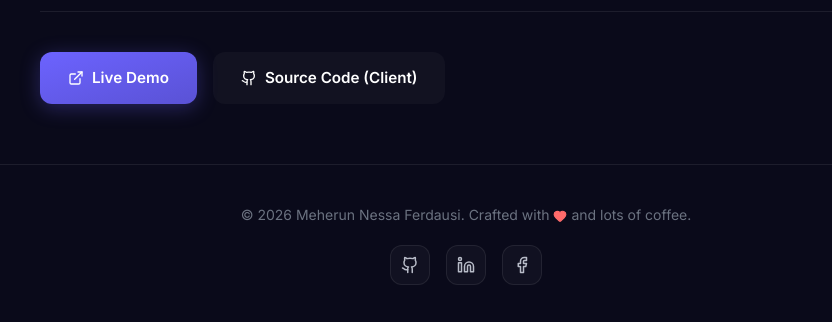
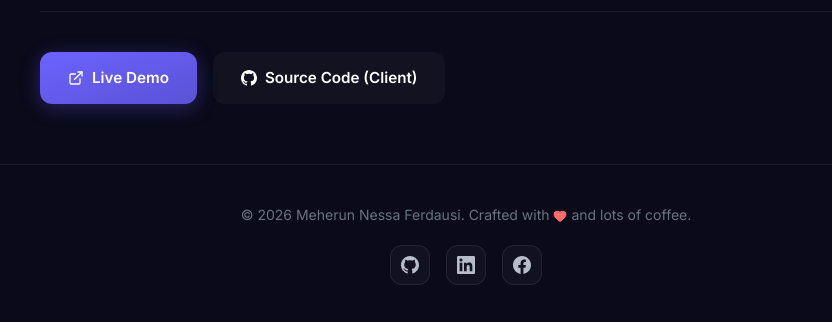
Before and after one commit to meheroon/portfolio, a Next.js app in the folder portfolio-next/: page /projects/fable in a window 1280 px wide. Shown: the part 1417-1739 px from the top of the page, without its empty margins (174-1006 px from the left). Built offline with nearby package versions, Linux system fonts and the light colour scheme.

Commit message:
Fix lucide-react brand icon errors - use custom SVG icons for GitHub, LinkedIn, Facebook

```diff
--- a/portfolio-next/components/contact/ContactInfo.tsx
+++ b/portfolio-next/components/contact/ContactInfo.tsx
@@ -2,13 +2,14 @@
 
 import { personalInfo } from "@/lib/data";
 import ScrollReveal from "@/components/ui/ScrollReveal";
-import { Mail, Linkedin, Facebook, Github, Phone, MessageCircle } from "lucide-react";
+import { Mail, Phone, MessageCircle } from "lucide-react";
+import { GithubIcon, LinkedinIcon, FacebookIcon } from "@/components/ui/Icons";
 
 const contactItems = [
   { icon: Mail, label: "Email", value: personalInfo.email, href: `mailto:${personalInfo.email}` },
-  { icon: Linkedin, label: "LinkedIn", value: "Meherun Nessa Ferdausi", href: personalInfo.social.linkedin },
-  { icon: Facebook, label: "Facebook", value: "rooonroon", href: personalInfo.social.facebook },
-  { icon: Github, label: "GitHub", value: "meheroon", href: personalInfo.social.github },
+  { icon: LinkedinIcon, label: "LinkedIn", value: "Meherun Nessa Ferdausi", href: personalInfo.social.linkedin },
+  { icon: FacebookIcon, label: "Facebook", value: "rooonroon", href: personalInfo.social.facebook },
+  { icon: GithubIcon, label: "GitHub", value: "meheroon", href: personalInfo.social.github },
   { icon: Phone, label: "Phone", value: personalInfo.phone, href: null },
   { icon: MessageCircle, label: "WhatsApp", value: personalInfo.whatsapp, href: null },
 ];
--- a/portfolio-next/components/home/ContactSummary.tsx
+++ b/portfolio-next/components/home/ContactSummary.tsx
@@ -3,15 +3,15 @@
 import { personalInfo } from "@/lib/data";
 import ScrollReveal from "@/components/ui/ScrollReveal";
 import Button from "@/components/ui/Button";
-import { Mail, Linkedin, Facebook, Github, Phone, MessageCircle } from "lucide-react";
+import { Mail, Phone, MessageCircle, ArrowRight } from "lucide-react";
+import { GithubIcon, LinkedinIcon, FacebookIcon } from "@/components/ui/Icons";
 import Link from "next/link";
-import { ArrowRight } from "lucide-react";
 
 const contactItems = [
   { icon: Mail, label: "Email", value: personalInfo.email, href: `mailto:${personalInfo.email}` },
-  { icon: Linkedin, label: "LinkedIn", value: "Meherun Nessa Ferdausi", href: personalInfo.social.linkedin },
-  { icon: Facebook, label: "Facebook", value: "rooonroon", href: personalInfo.social.facebook },
-  { icon: Github, label: "GitHub", value: "meheroon", href: personalInfo.social.github },
+  { icon: LinkedinIcon, label: "LinkedIn", value: "Meherun Nessa Ferdausi", href: personalInfo.social.linkedin },
+  { icon: FacebookIcon, label: "Facebook", value: "rooonroon", href: personalInfo.social.facebook },
+  { icon: GithubIcon, label: "GitHub", value: "meheroon", href: personalInfo.social.github },
   { icon: Phone, label: "Phone", value: personalInfo.phone, href: null },
   { icon: MessageCircle, label: "WhatsApp", value: personalInfo.whatsapp, href: null },
 ];
--- a/portfolio-next/components/layout/Footer.tsx
+++ b/portfolio-next/components/layout/Footer.tsx
@@ -1,10 +1,11 @@
 import { personalInfo } from "@/lib/data";
-import { Github, Linkedin, Facebook, Heart } from "lucide-react";
+import { Heart } from "lucide-react";
+import { GithubIcon, LinkedinIcon, FacebookIcon } from "@/components/ui/Icons";
 
 const socialLinks = [
-  { href: personalInfo.social.github, label: "GitHub", icon: Github },
-  { href: personalInfo.social.linkedin, label: "LinkedIn", icon: Linkedin },
-  { href: personalInfo.social.facebook, label: "Facebook", icon: Facebook },
+  { href: personalInfo.social.github, label: "GitHub", icon: GithubIcon },
+  { href: personalInfo.social.linkedin, label: "LinkedIn", icon: LinkedinIcon },
+  { href: personalInfo.social.facebook, label: "Facebook", icon: FacebookIcon },
 ];
 
 export default function Footer() {
--- a/portfolio-next/components/projects/ProjectDetail.tsx
+++ b/portfolio-next/components/projects/ProjectDetail.tsx
@@ -4,7 +4,8 @@
 import Link from "next/link";
 import { type Project } from "@/lib/data";
 import Button from "@/components/ui/Button";
-import { ArrowLeft, ExternalLink, Github } from "lucide-react";
+import { ArrowLeft, ExternalLink } from "lucide-react";
+import { GithubIcon } from "@/components/ui/Icons";
 
 interface ProjectDetailProps {
   project: Project;
@@ -115,7 +116,7 @@
           )}
           <a href={project.github} target="_blank" rel="noopener noreferrer">
             <Button variant="secondary">
-              <Github size={16} /> Source Code (Client)
+              <GithubIcon size={16} /> Source Code (Client)
             </Button>
           </a>
         </div>
--- /dev/null
+++ b/portfolio-next/components/ui/Icons.tsx
@@ -0,0 +1,28 @@
+interface IconProps {
+  size?: number;
+  className?: string;
+}
+
+export function GithubIcon({ size = 20, className = "" }: IconProps) {
+  return (
+    <svg width={size} height={size} viewBox="0 0 24 24" fill="currentColor" className={className}>
+      <path d="M12 0c-6.626 0-12 5.373-12 12 0 5.302 3.438 9.8 8.207 11.387.599.111.793-.261.793-.577v-2.234c-3.338.726-4.033-1.416-4.033-1.416-.546-1.387-1.333-1.756-1.333-1.756-1.089-.745.083-.729.083-.729 1.205.084 1.839 1.237 1.839 1.237 1.07 1.834 2.807 1.304 3.492.997.107-.775.418-1.305.762-1.604-2.665-.305-5.467-1.334-5.467-5.931 0-1.311.469-2.381 1.236-3.221-.124-.303-.535-1.524.117-3.176 0 0 1.008-.322 3.301 1.23.957-.266 1.983-.399 3.003-.404 1.02.005 2.047.138 3.006.404 2.291-1.552 3.297-1.23 3.297-1.23.653 1.653.242 2.874.118 3.176.77.84 1.235 1.911 1.235 3.221 0 4.609-2.807 5.624-5.479 5.921.43.372.823 1.102.823 2.222v3.293c0 .319.192.694.801.576 4.765-1.589 8.199-6.086 8.199-11.386 0-6.627-5.373-12-12-12z"/>
+    </svg>
+  );
+}
+
+export function LinkedinIcon({ size = 20, className = "" }: IconProps) {
+  return (
+    <svg width={size} height={size} viewBox="0 0 24 24" fill="currentColor" className={className}>
+      <path d="M20.447 20.452h-3.554v-5.569c0-1.328-.027-3.037-1.852-3.037-1.853 0-2.136 1.445-2.136 2.939v5.667H9.351V9h3.414v1.561h.046c.477-.9 1.637-1.85 3.37-1.85 3.601 0 4.267 2.37 4.267 5.455v6.286zM5.337 7.433c-1.144 0-2.063-.926-2.063-2.065 0-1.138.92-2.063 2.063-2.063 1.14 0 2.064.925 2.064 2.063 0 1.139-.925 2.065-2.064 2.065zm1.782 13.019H3.555V9h3.564v11.452zM22.225 0H1.771C.792 0 0 .774 0 1.729v20.542C0 23.227.792 24 1.771 24h20.451C23.2 24 24 23.227 24 22.271V1.729C24 .774 23.2 0 22.222 0h.003z"/>
+    </svg>
+  );
+}
+
+export function FacebookIcon({ size = 20, className = "" }: IconProps) {
+  return (
+    <svg width={size} height={size} viewBox="0 0 24 24" fill="currentColor" className={className}>
+      <path d="M24 12.073c0-6.627-5.373-12-12-12s-12 5.373-12 12c0 5.99 4.388 10.954 10.125 11.854v-8.385H7.078v-3.47h3.047V9.43c0-3.007 1.792-4.669 4.533-4.669 1.312 0 2.686.235 2.686.235v2.953H15.83c-1.491 0-1.956.925-1.956 1.874v2.25h3.328l-.532 3.47h-2.796v8.385C19.612 23.027 24 18.062 24 12.073z"/>
+    </svg>
+  );
+}
--- a/portfolio-next/components/ui/SocialLinks.tsx
+++ b/portfolio-next/components/ui/SocialLinks.tsx
@@ -1,12 +1,12 @@
 "use client";
 
 import { personalInfo } from "@/lib/data";
-import { Github, Linkedin, Facebook } from "lucide-react";
+import { GithubIcon, LinkedinIcon, FacebookIcon } from "@/components/ui/Icons";
 
 const links = [
-  { href: personalInfo.social.github, label: "GitHub", icon: Github },
-  { href: personalInfo.social.linkedin, label: "LinkedIn", icon: Linkedin },
-  { href: personalInfo.social.facebook, label: "Facebook", icon: Facebook },
+  { href: personalInfo.social.github, label: "GitHub", icon: GithubIcon },
+  { href: personalInfo.social.linkedin, label: "LinkedIn", icon: LinkedinIcon },
+  { href: personalInfo.social.facebook, label: "Facebook", icon: FacebookIcon },
 ];
 
 interface SocialLinksProps {
```
Also changed, not shown: 2 other files (tests, documents, lock files or other folders).
